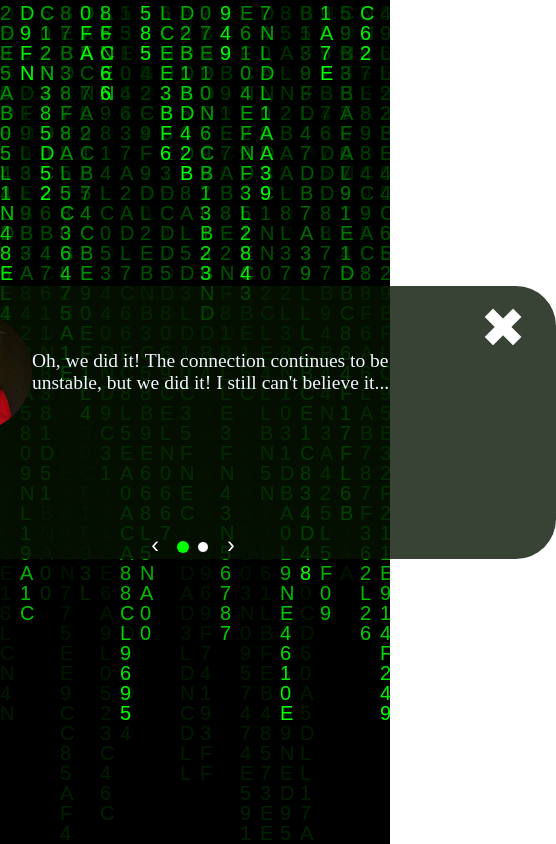
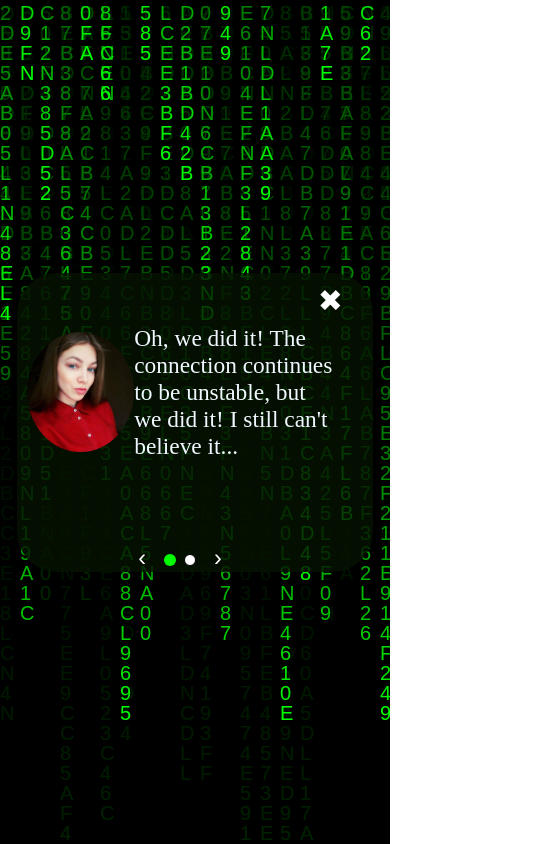
Before and after one commit to Slv97/My-project, a React (Create React App) app: page /conect in a window 390 px wide. Shown: the whole page, 556 px wide, since content can reach past the window. Built offline with nearby package versions, Linux system fonts and the light colour scheme; a web font is replaced by a local one.

Commit message:
Made mobile version for SmallSlider

```diff
--- a/src/components/Dialog/Dialog.module.css
+++ b/src/components/Dialog/Dialog.module.css
@@ -21,7 +21,19 @@
 
 @media (max-width: 768px) {
     .text {
-        font-size: 5vw;
+        font-size: 25px;
+    }
+}
+
+@media (max-width: 638px) {
+    .text {
+        font-size: 4vw;
+    }
+}
+
+@media (max-width: 560px) {
+    .text {
+        font-size: 6vw;
     }
 }
 
--- a/src/components/Modal/Modal.css
+++ b/src/components/Modal/Modal.css
@@ -22,7 +22,7 @@
     padding: 26px 78px 0 78px;
     border-radius: 40px;
     background-color: rgba(6, 19, 2, 0.795);
-    color:aliceblue;
+    color: aliceblue;
     transform: scale(0.5);
     transition: 0.4s all;
 }
@@ -40,3 +40,19 @@
     cursor: pointer;
     color: #fff;
 }
+
+@media (max-width: 768px) {
+    .modalContent {
+        padding: 52px 2px 0 2px;
+    }
+}
+
+@media (max-width: 768px) {
+    .modalContent {
+        padding: 52px 36px 0 10px;
+    }
+
+    .btnClose {
+        font-size: 30px;
+    }
+}
--- a/src/components/SmallSlider/SmallSlider.js
+++ b/src/components/SmallSlider/SmallSlider.js
@@ -2,9 +2,26 @@ import React from "react";
 import { useEffect, useState, Children, cloneElement } from "react";
 import s from "./SmallSlider.module.css";
 
-const PAGE_WIDTH = 566;
+let PAGE_WIDTH = 566;
 
 const SmallSlider = ({ children }) => {
+
+    const [size, setSize] = useState({
+        x: window.innerWidth,
+    });
+
+    const updateSize = () =>
+        setSize({
+            x: window.innerWidth,
+        });
+
+    useEffect(() => (window.onresize = updateSize), []);
+    console.log(size.x)
+
+    if(size.x < 768){
+        PAGE_WIDTH = 310;
+    }
+
     const [pages, setPages] = useState([]);
     const [offset, setOffset] = useState(0);
     const [hasClass, setHasClass] = useState(true);
--- a/src/components/SmallSlider/SmallSlider.module.css
+++ b/src/components/SmallSlider/SmallSlider.module.css
@@ -66,6 +66,13 @@
     border: none;
 }
 
+@media (max-width: 768px) {
+    .mainContainer {
+        width: 310px;
+        font-size: 3vw;
+    }
+}
+
 
 
 @media (min-width: 1000px) {
```
